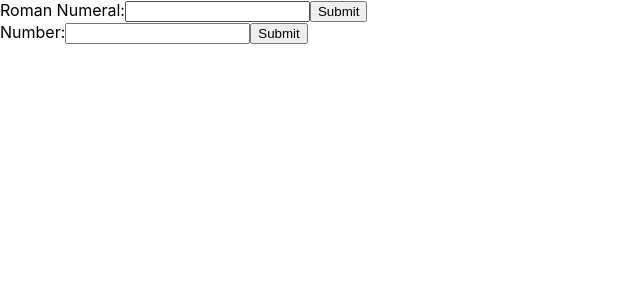
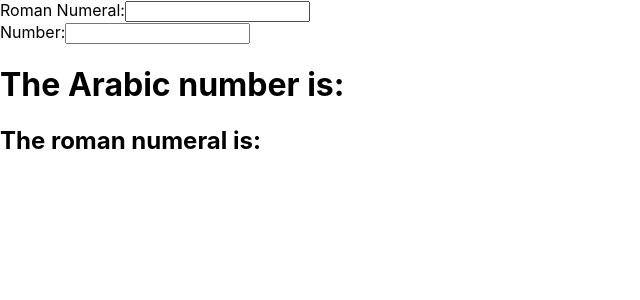
Before and after one commit to JessicaBunyan/Roman-Numerals, a React (Create React App) app: page / in a window 1280 px wide. Shown: the top 300 px of the page, without its empty margins (0-640 px from the left). Built offline with nearby package versions, Linux system fonts and the light colour scheme.

Commit message:
Updated UI, new issue when forms are emptied

```diff
--- a/src/App.js
+++ b/src/App.js
@@ -249,21 +249,27 @@ class App extends Component {
     constructor(props) {
       super(props);
       this.state = {romanText: '',
-    numberText: ''};
+    numberText: '',
+romanTextConverted: '',
+numberTextConverted: ''};
 
       this.handleRomanChange = this.handleRomanChange.bind(this);
       this.handleNumberChange = this.handleNumberChange.bind(this);
-      this.handleSubmitToRoman = this.handleSubmitToRoman.bind(this);
+
+      /*this.handleSubmitToRoman = this.handleSubmitToRoman.bind(this);
       this.handleSubmitToArabic = this.handleSubmitToArabic.bind(this);
+      */
     }
 
     handleRomanChange(event) {
-      this.setState({romanText: event.target.value});
+      this.setState({romanText: event.target.value,
+    numberTextConverted: this.convertToArabicNum(event.target.value)});
     }
     handleNumberChange(event) {
-        this.setState({numberText: event.target.value});
+        this.setState({numberText: event.target.value,
+        romanTextConverted: this.convertToRoman(event.target.value) });
       }
-
+  /*
     handleSubmitToRoman(event) {
       alert('The roman numeral is: ' + this.convertToRoman(this.state.numberText));
       event.preventDefault();
@@ -273,36 +279,28 @@ class App extends Component {
         alert('The Arabic number is: ' + this.convertToArabicNum(this.state.romanText));
         event.preventDefault();
       }
+  */
 
-    /*render() {
-      return (
-        <form onSubmit={this.handleSubmitToRoman}>
-          <label>
-            number:
-            <input type="text" value={this.state.value} onChange={this.handleChange} />
-          </label>
-          <input type="submit" value="Submit" />
-        </form>
-      );
-    }*/
     render() {
         return (
             <div>
-          <form onSubmit={this.handleSubmitToArabic}>
+          <form >
             <label>
               Roman Numeral:
               <input type="text" value={this.state.romanText} onChange={this.handleRomanChange} />
             </label>
-            <input type="submit" value="Submit" />
+
           </form>
 
-         <form onSubmit={this.handleSubmitToRoman}>
+         <form>
           <label>
             Number:
             <input type="text" value={this.state.numberText} onChange={this.handleNumberChange} />
           </label>
-          <input type="submit" value="Submit" />
+
         </form>
+        <h1>The Arabic number is: {this.state.romanTextConverted}</h1>
+        <h2>The roman numeral is:  {this.state.numberTextConverted}</h2>
         </div>
         );
       }
```
